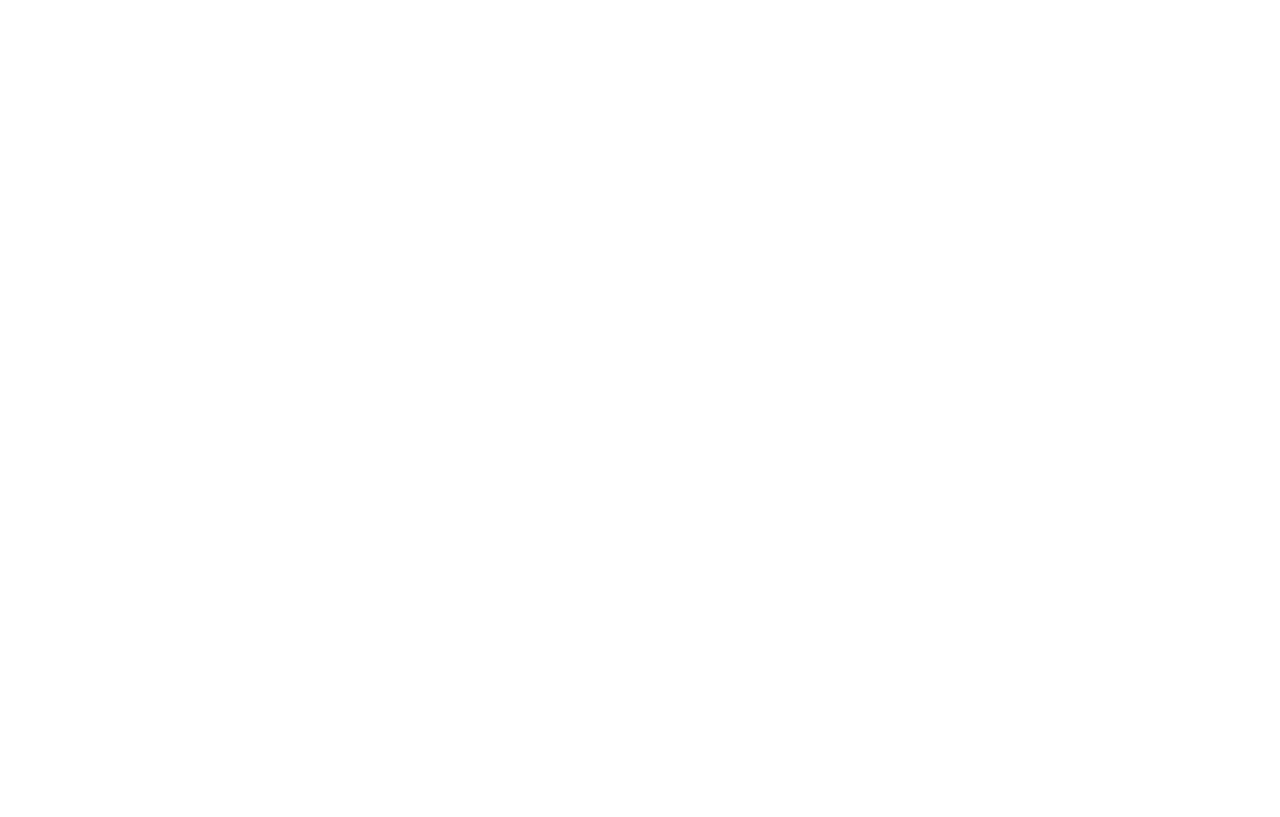
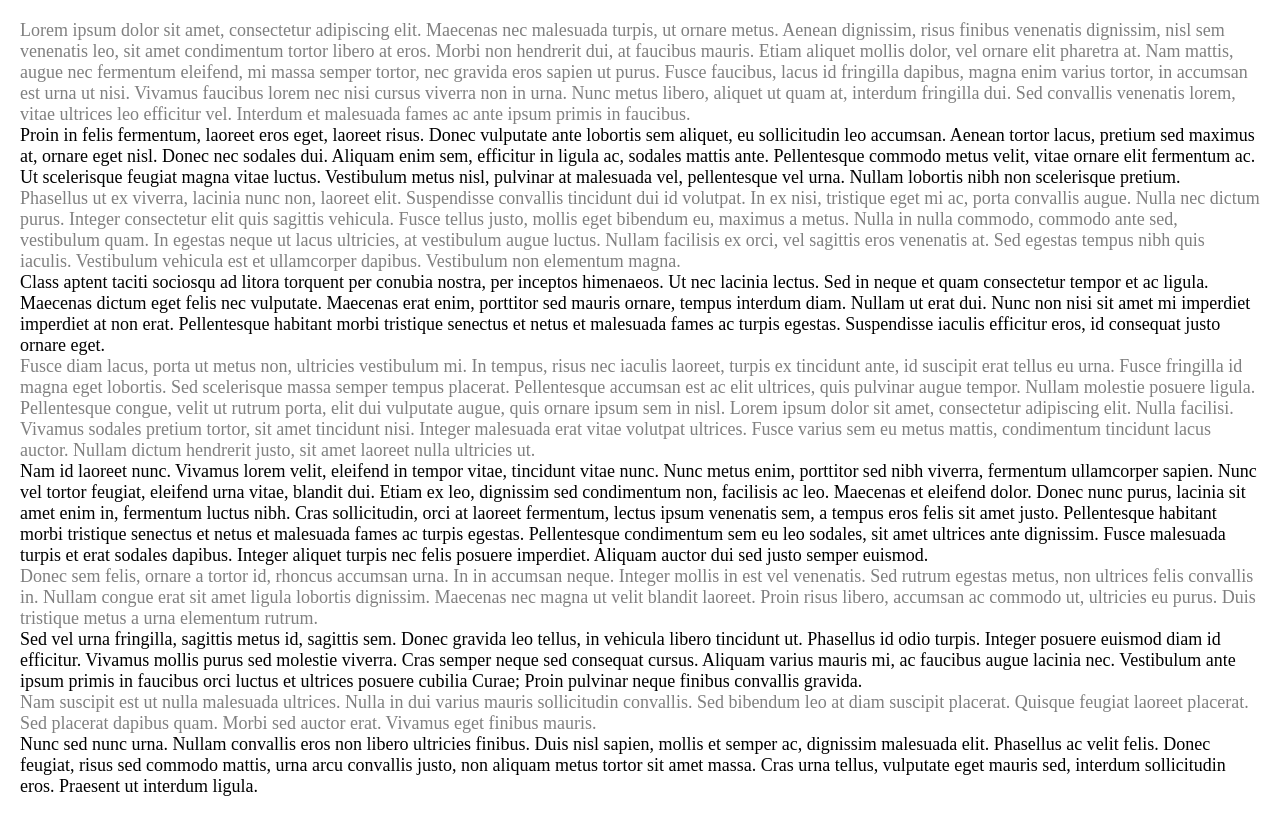
Before and after one commit to davidlipo/davidlipo.github.io, a plain HTML site: page index.html in a window 1280 px wide. Drawn offline with nearby package versions, Linux system fonts and the light colour scheme.

Commit message:
More changes

```diff
--- a/index.html
+++ b/index.html
@@ -6,28 +6,38 @@
     </head>
     <body style="margin: 0;">
 
-<div class="parallax-window" data-position="top" data-parallax="scroll" data-image-src="background.jpeg" data-speed="0.1" data-natural-width="1920" data-natural-height="2880" style="font-size:18px;color:white;">
+        <div class="parallax-window" data-position="top" data-parallax="scroll" data-image-src="background.jpeg" data-speed="0.1" data-natural-width="1920" data-natural-height="2880" style="font-size:18px;color:grey;padding: 20px;">
 
+            <div>
                 Lorem ipsum dolor sit amet, consectetur adipiscing elit. Maecenas nec malesuada turpis, ut ornare metus. Aenean dignissim, risus finibus venenatis dignissim, nisl sem venenatis leo, sit amet condimentum tortor libero at eros. Morbi non hendrerit dui, at faucibus mauris. Etiam aliquet mollis dolor, vel ornare elit pharetra at. Nam mattis, augue nec fermentum eleifend, mi massa semper tortor, nec gravida eros sapien ut purus. Fusce faucibus, lacus id fringilla dapibus, magna enim varius tortor, in accumsan est urna ut nisi. Vivamus faucibus lorem nec nisi cursus viverra non in urna. Nunc metus libero, aliquet ut quam at, interdum fringilla dui. Sed convallis venenatis lorem, vitae ultrices leo efficitur vel. Interdum et malesuada fames ac ante ipsum primis in faucibus.
-
+            </div>
+            <div style="background-color: white;color:black;">
                 Proin in felis fermentum, laoreet eros eget, laoreet risus. Donec vulputate ante lobortis sem aliquet, eu sollicitudin leo accumsan. Aenean tortor lacus, pretium sed maximus at, ornare eget nisl. Donec nec sodales dui. Aliquam enim sem, efficitur in ligula ac, sodales mattis ante. Pellentesque commodo metus velit, vitae ornare elit fermentum ac. Ut scelerisque feugiat magna vitae luctus. Vestibulum metus nisl, pulvinar at malesuada vel, pellentesque vel urna. Nullam lobortis nibh non scelerisque pretium.
-
+            </div>
+            <div>
                 Phasellus ut ex viverra, lacinia nunc non, laoreet elit. Suspendisse convallis tincidunt dui id volutpat. In ex nisi, tristique eget mi ac, porta convallis augue. Nulla nec dictum purus. Integer consectetur elit quis sagittis vehicula. Fusce tellus justo, mollis eget bibendum eu, maximus a metus. Nulla in nulla commodo, commodo ante sed, vestibulum quam. In egestas neque ut lacus ultricies, at vestibulum augue luctus. Nullam facilisis ex orci, vel sagittis eros venenatis at. Sed egestas tempus nibh quis iaculis. Vestibulum vehicula est et ullamcorper dapibus. Vestibulum non elementum magna.
-
+            </div>
+            <div style="background-color: white;color:black;">
                 Class aptent taciti sociosqu ad litora torquent per conubia nostra, per inceptos himenaeos. Ut nec lacinia lectus. Sed in neque et quam consectetur tempor et ac ligula. Maecenas dictum eget felis nec vulputate. Maecenas erat enim, porttitor sed mauris ornare, tempus interdum diam. Nullam ut erat dui. Nunc non nisi sit amet mi imperdiet imperdiet at non erat. Pellentesque habitant morbi tristique senectus et netus et malesuada fames ac turpis egestas. Suspendisse iaculis efficitur eros, id consequat justo ornare eget.
-
+            </div>
+            <div>
             Fusce diam lacus, porta ut metus non, ultricies vestibulum mi. In tempus, risus nec iaculis laoreet, turpis ex tincidunt ante, id suscipit erat tellus eu urna. Fusce fringilla id magna eget lobortis. Sed scelerisque massa semper tempus placerat. Pellentesque accumsan est ac elit ultrices, quis pulvinar augue tempor. Nullam molestie posuere ligula. Pellentesque congue, velit ut rutrum porta, elit dui vulputate augue, quis ornare ipsum sem in nisl. Lorem ipsum dolor sit amet, consectetur adipiscing elit. Nulla facilisi. Vivamus sodales pretium tortor, sit amet tincidunt nisi. Integer malesuada erat vitae volutpat ultrices. Fusce varius sem eu metus mattis, condimentum tincidunt lacus auctor. Nullam dictum hendrerit justo, sit amet laoreet nulla ultricies ut.
-
+            </div>
+            <div style="background-color: white;color:black;">
             Nam id laoreet nunc. Vivamus lorem velit, eleifend in tempor vitae, tincidunt vitae nunc. Nunc metus enim, porttitor sed nibh viverra, fermentum ullamcorper sapien. Nunc vel tortor feugiat, eleifend urna vitae, blandit dui. Etiam ex leo, dignissim sed condimentum non, facilisis ac leo. Maecenas et eleifend dolor. Donec nunc purus, lacinia sit amet enim in, fermentum luctus nibh. Cras sollicitudin, orci at laoreet fermentum, lectus ipsum venenatis sem, a tempus eros felis sit amet justo. Pellentesque habitant morbi tristique senectus et netus et malesuada fames ac turpis egestas. Pellentesque condimentum sem eu leo sodales, sit amet ultrices ante dignissim. Fusce malesuada turpis et erat sodales dapibus. Integer aliquet turpis nec felis posuere imperdiet. Aliquam auctor dui sed justo semper euismod.
-
+            </div>
+            <div>
             Donec sem felis, ornare a tortor id, rhoncus accumsan urna. In in accumsan neque. Integer mollis in est vel venenatis. Sed rutrum egestas metus, non ultrices felis convallis in. Nullam congue erat sit amet ligula lobortis dignissim. Maecenas nec magna ut velit blandit laoreet. Proin risus libero, accumsan ac commodo ut, ultricies eu purus. Duis tristique metus a urna elementum rutrum.
-
+            </div>
+            <div style="background-color: white;color:black;">
             Sed vel urna fringilla, sagittis metus id, sagittis sem. Donec gravida leo tellus, in vehicula libero tincidunt ut. Phasellus id odio turpis. Integer posuere euismod diam id efficitur. Vivamus mollis purus sed molestie viverra. Cras semper neque sed consequat cursus. Aliquam varius mauris mi, ac faucibus augue lacinia nec. Vestibulum ante ipsum primis in faucibus orci luctus et ultrices posuere cubilia Curae; Proin pulvinar neque finibus convallis gravida.
-
+            </div>
+            <div>
             Nam suscipit est ut nulla malesuada ultrices. Nulla in dui varius mauris sollicitudin convallis. Sed bibendum leo at diam suscipit placerat. Quisque feugiat laoreet placerat. Sed placerat dapibus quam. Morbi sed auctor erat. Vivamus eget finibus mauris.
-
+            </div>
+            <div style="background-color: white;color:black;">
             Nunc sed nunc urna. Nullam convallis eros non libero ultricies finibus. Duis nisl sapien, mollis et semper ac, dignissim malesuada elit. Phasellus ac velit felis. Donec feugiat, risus sed commodo mattis, urna arcu convallis justo, non aliquam metus tortor sit amet massa. Cras urna tellus, vulputate eget mauris sed, interdum sollicitudin eros. Praesent ut interdum ligula.
-
+            </div>
         </div>
 
     </body>
```
Lines whose indentation alone changed are shown as unchanged.
